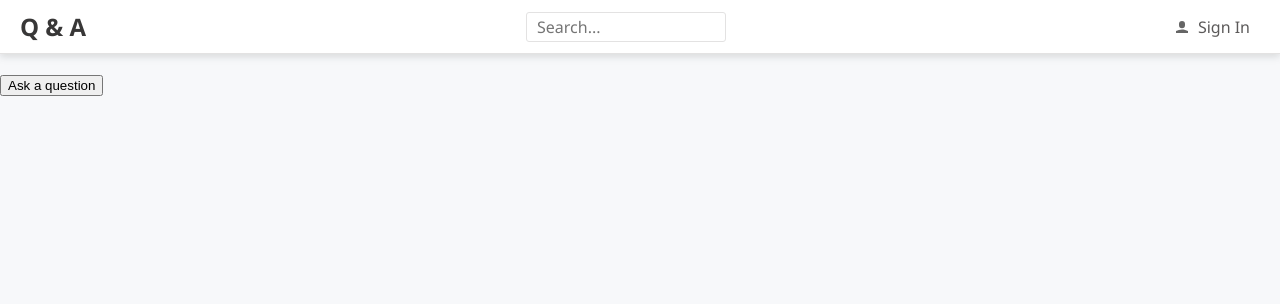
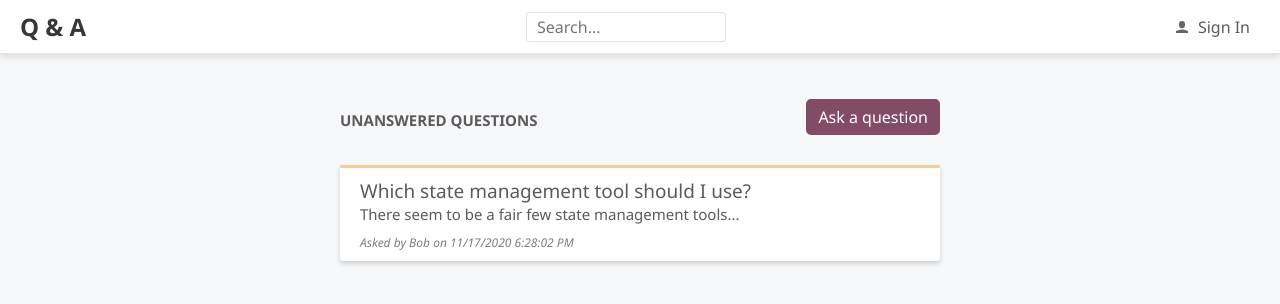
Before and after one commit to Galanov/BookReactTS, a React (Create React App) app: page / in a window 1280 px wide. Shown: the top 304 px of the page. Built offline with nearby package versions, Linux system fonts and the light colour scheme.

Commit message:
доработка страницы

```diff
--- a/src/HomePage.tsx
+++ b/src/HomePage.tsx
@@ -1,10 +1,35 @@
-import React from 'react';
+//import React from 'react';
+
+/** @jsxRuntime classic */
+/** @jsx jsx */
+import { css, jsx } from '@emotion/core';
+
+import { PrimaryButton } from "./Styles";
+import { QuestionList } from "./QuestionList";
+import { getUnansweredQuestions } from "./QuestionsDate";
+import { Page } from "./Page";
+import { PageTitle } from "./PageTitle";
 
 export const HomePage = () => (
-    <div>
-        <div>
-            <h2>Unanswered Questions</h2>
-            <button>Ask a question</button>
+    <Page>
+        <div
+            css={css`
+                display: flex;
+                align-items: center;
+                justify-content: space-between;
+            `}
+        >
+            <h2
+                css={css`
+                    display: flex;
+                    align-items: center;
+                    justify-content: space-between;
+                `}
+            >
+                <PageTitle>Unanswered Questions</PageTitle>
+            </h2>
+            <PrimaryButton>Ask a question</PrimaryButton>
         </div>
-    </div>
+        <QuestionList data={getUnansweredQuestions()}/>
+    </Page>
 );
--- /dev/null
+++ b/src/Page.tsx
@@ -0,0 +1,24 @@
+import { FC } from "react";
+
+/** @jsxRuntime classic */
+/** @jsx jsx */
+import { css, jsx } from '@emotion/core';
+import {PageTitle } from "./PageTitle";
+import React from "react";
+
+interface Props{
+    title?: string;
+}
+
+export const Page: FC<Props> = ({title, children}) =>(
+    <div
+        css={css`
+            margin: 50px auto 20px auto;
+            padding: 30px 20px;
+            max-width: 600px;
+            `}
+    >
+        {title && <PageTitle>{title}</PageTitle>}
+        {children}
+    </div>
+);
--- /dev/null
+++ b/src/PageTitle.tsx
@@ -0,0 +1,9 @@
+import styled from "@emotion/styled";
+
+export const PageTitle = styled.h2`
+    font-size: 15px;
+    font-weight: bold;
+    margin: 10px 0px 5px;
+    text-align: center;
+    text-transform: uppercase;
+    `;
--- /dev/null
+++ b/src/Question.tsx
@@ -0,0 +1,57 @@
+import { FC } from "react";
+
+/** @jsxRuntime classic */
+/** @jsx jsx */
+import { css, jsx } from '@emotion/core';
+import { gray2, gray3 } from "./Styles";
+import { QuestionData } from "./QuestionsDate";
+import React from "react";
+
+interface Props {
+    data: QuestionData;
+    showContent?: boolean;
+}
+
+export const Question: FC<Props> =({data, showContent = true}) =>(
+    <div
+        css={css`
+            padding: 10px 0px;
+        `}
+        >
+            <div
+                css={css`
+                    padding: 10px 0 px;
+                    font-size: 19px;
+                `}
+                >
+                    {data.title}
+            </div>
+            {showContent && (<div
+                css={css`
+                    padding-bottom: 10px;
+                    font-size: 15px;
+                    color: ${gray2};
+                `}
+            >
+                {data.content.length>50
+                    ?`${data.content.substring(0,50)}...`
+                    : data.content}
+            </div>
+            )}
+            <div
+                css={
+                    css`
+                        font-size: 12px;
+                        font-style: italic;
+                        color: ${gray3};
+                        `
+                }
+            >
+                {`Asked by ${data.userName} on ${data.created.toLocaleDateString()} ${data.created.toLocaleTimeString()}`}
+            </div>
+        </div>
+);
+
+Question.defaultProps = {
+    showContent: true,
+}
--- /dev/null
+++ b/src/QuestionList.tsx
@@ -0,0 +1,42 @@
+import { FC } from "react";
+
+/** @jsxRuntime classic */
+/** @jsx jsx */
+import { css, jsx } from '@emotion/core';
+import { gray5, accent2 } from "./Styles";
+import { QuestionData } from "./QuestionsDate";
+import { Question } from "./Question";
+import React from "react";
+
+interface Props{
+    data: QuestionData[];
+}
+
+export const QuestionList: FC<Props> = ({data}) => (
+    <ul
+        css={css`
+            list-style: none;
+            margin: 10px 0 0 0;
+            padding: 0px 20px;
+            background-color: #fff;
+            border-bottom-left-radius: 4px;
+            border-bottom-right-radius: 4px;
+            border-top: 3px solid ${accent2};
+            box-shadow: 0 3px 5px 0 rgba(0, 0, 0, 0.16);
+        `}
+    >
+        {data.map(question => (
+        <li
+            key={question.questionId}
+            css={css`
+                border-top: 1px solid ${gray5};
+                :first-of-type {
+                border-top: none;
+                }
+            `}
+        >
+            <Question data={question} />
+        </li>
+        ))}
+    </ul>
+);
--- a/src/Styles.ts
+++ b/src/Styles.ts
@@ -1,3 +1,5 @@
+import styled from '@emotion/styled';
+
 export const gray1 = '#383737';
 export const gray2 = '#5c5a5a';
 export const gray3 = '#857c81';
@@ -13,3 +15,25 @@
 
 export const fontFamily = "'Segoe UI', 'Helvetica Neue',sans-serif";
 export const fontSize = '16px';
+
+export const PrimaryButton = styled.button`
+  background-color: ${primary2};
+  border-color: ${primary2};
+  border-style: solid;
+  border-radius: 5px;
+  font-family: ${fontFamily};
+  font-size: ${fontSize};
+  padding: 5px 10px;
+  color: white;
+  cursor: pointer;
+  :hover {
+    background-color: ${primary1};
+  }
+  :focus {
+    outline-color: ${primary2};
+  }
+  :disabled {
+    opacity: 0.5;
+    cursor: not-allowed;
+  }
+`;
```
